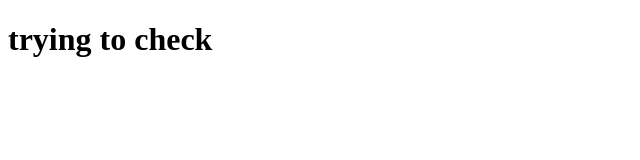
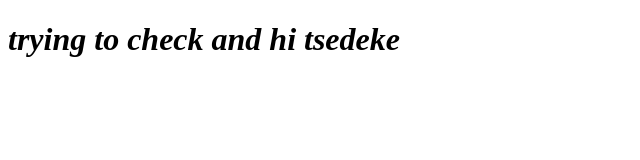
Before and after one commit to tsede3821/dolly-page, a plain HTML site: page index.html in a window 1280 px wide. Shown: the whole page, without its empty margins (0-640 px from the left). Drawn offline with Linux system fonts and the light colour scheme; files that its build step writes are made by us from their sources.

Commit message:
connecting the html with css

```diff
--- a/css/stayle.css
+++ b/css/stayle.css
@@ -0,0 +1,6 @@
+head {  font-size: larger;
+
+}
+body{
+    font-style: italic;
+}
--- a/index.html
+++ b/index.html
@@ -4,8 +4,9 @@
     <meta charset="UTF-8">
     <meta name="viewport" content="width=device-width, initial-scale=1.0">
     <title>html page</title>
+    <link rel="stylesheet" href="stayle.css">
 </head>
 <body>
-    <h1>trying to check</h1>
+    <h1>trying to check and hi tsedeke</h1>
 </body>
 </html>
```
